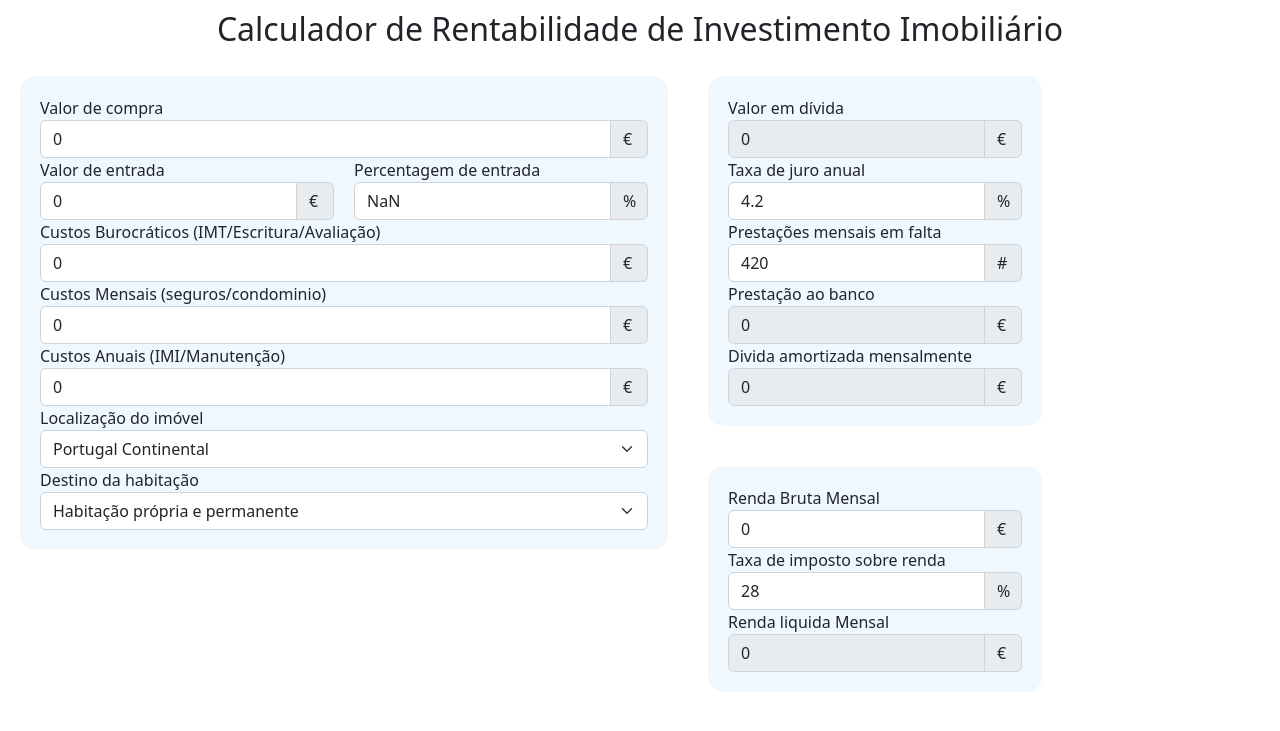
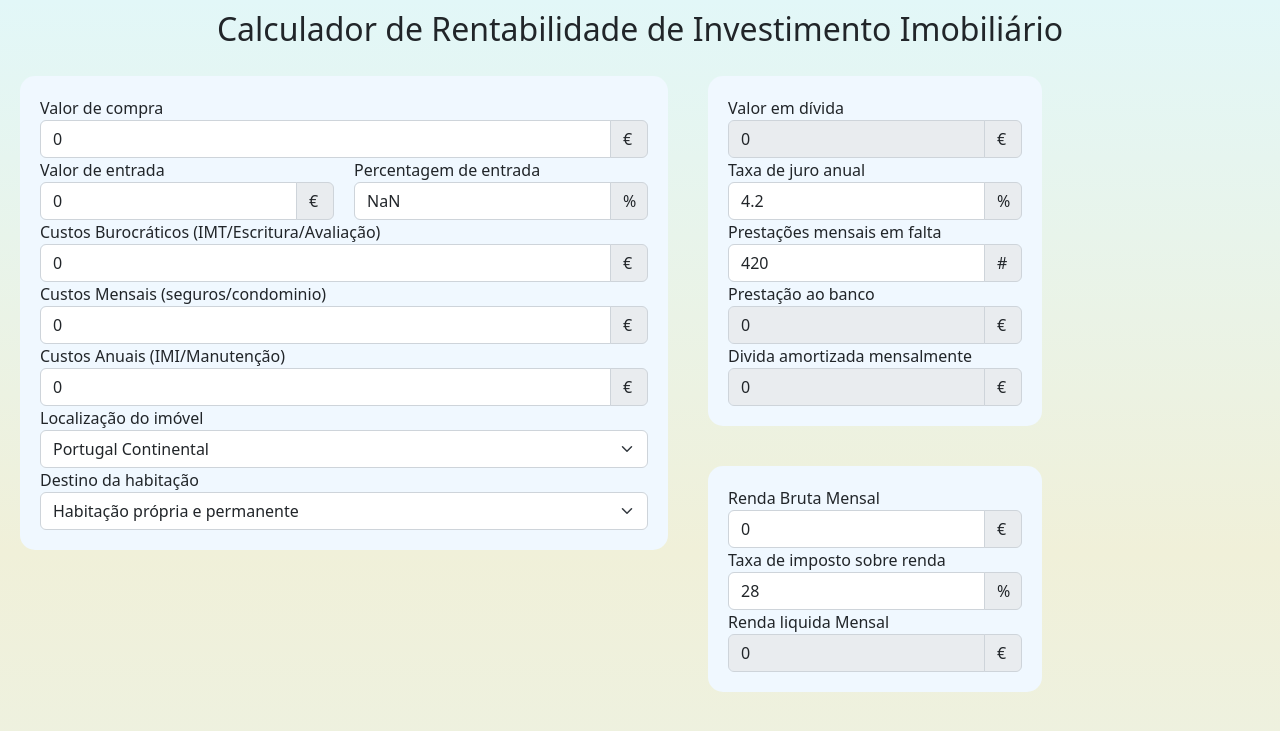
Before and after one commit to sergiosaint/imobcheck, a React (Create React App) app: page / in a window 1280 px wide. Shown: the top 731 px of the page. Built offline with nearby package versions, Linux system fonts and the light colour scheme.

Commit message:
add background

```diff
--- a/src/index.css
+++ b/src/index.css
@@ -5,6 +5,8 @@ body {
     sans-serif;
   -webkit-font-smoothing: antialiased;
   -moz-osx-font-smoothing: grayscale;
+  background-image: linear-gradient(rgb(226, 247, 248), rgb(240, 240, 217), rgb(234, 243, 234));
+  min-height: 98vh;
 }
 
 code {
```
